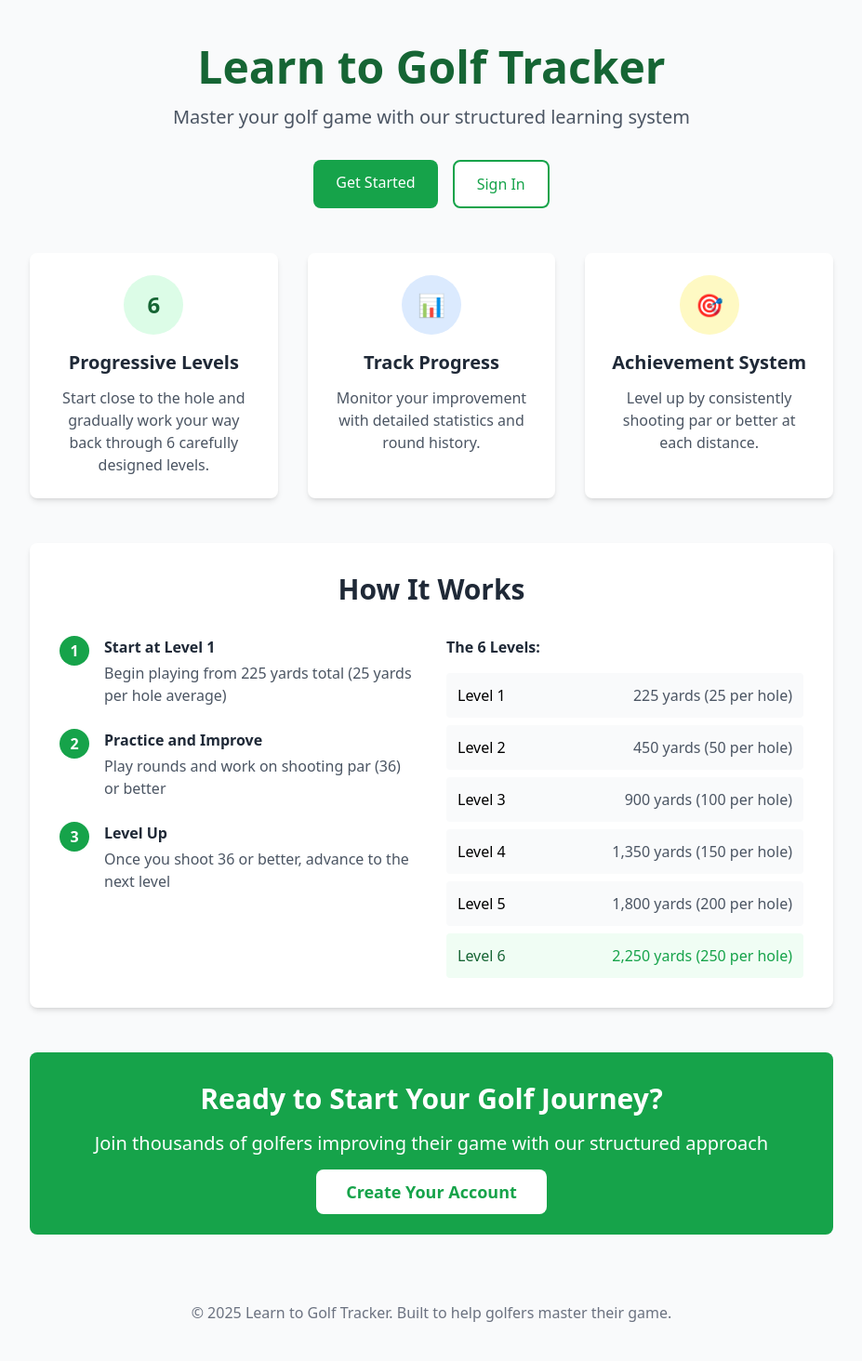
After one commit to jlbrooks/learntogolf, a Flask app: template templates/welcome.html in a window 1280 px wide. The commit adds this page. Shown: the whole page at 93% size, without its empty margins (176-1103 px from the left). Run offline with Flask 3, Linux system fonts and the light colour scheme; the template is opened without the code that fills it, so the values that code supplies are empty; some libraries are stand-ins or nearby versions.

Commit message:
Welcome page, multi-user working

```diff
--- a/app.py
+++ b/app.py
@@ -20,8 +20,11 @@ db.init_app(app)
 init_auth(app)
 
 @app.route('/')
-@login_required
 def index():
+    # If user is not authenticated, show welcome page
+    if not current_user.is_authenticated:
+        return render_template('welcome.html')
+
     # Get or create user profile
     profile = current_user.profile
     if not profile:
--- a/templates/history_section.html
+++ b/templates/history_section.html
@@ -36,10 +36,10 @@
 
                 <div class="text-right">
                     <div class="text-sm text-gray-500">
-                        {{ round.date.strftime('%m/%d/%y') }}
+                        {{ round.played_at.strftime('%m/%d/%y') }}
                     </div>
                     <div class="text-xs text-gray-400">
-                        {{ round.date.strftime('%I:%M %p') }}
+                        {{ round.played_at.strftime('%I:%M %p') }}
                     </div>
                 </div>
             </div>
--- /dev/null
+++ b/templates/welcome.html
@@ -0,0 +1,132 @@
+<!DOCTYPE html>
+<html lang="en">
+<head>
+    <meta charset="UTF-8">
+    <meta name="viewport" content="width=device-width, initial-scale=1.0">
+    <title>Learn to Golf Tracker - Welcome</title>
+    <script src="https://cdn.tailwindcss.com"></script>
+</head>
+<body class="bg-gray-50 min-h-screen">
+    <div class="container mx-auto p-4 max-w-4xl">
+        <!-- Header -->
+        <header class="text-center mb-12 pt-8">
+            <h1 class="text-4xl lg:text-5xl font-bold text-green-800 mb-4">Learn to Golf Tracker</h1>
+            <p class="text-xl text-gray-600 mb-8">Master your golf game with our structured learning system</p>
+            <div class="flex justify-center space-x-4">
+                <a href="{{ url_for('register') }}"
+                   class="bg-green-600 text-white px-6 py-3 rounded-lg hover:bg-green-700 transition-colors font-medium">
+                    Get Started
+                </a>
+                <a href="{{ url_for('login') }}"
+                   class="bg-white text-green-600 px-6 py-3 rounded-lg border-2 border-green-600 hover:bg-green-50 transition-colors font-medium">
+                    Sign In
+                </a>
+            </div>
+        </header>
+
+        <!-- Features Section -->
+        <main class="grid grid-cols-1 md:grid-cols-2 lg:grid-cols-3 gap-8 mb-12">
+            <!-- Feature 1 -->
+            <div class="bg-white rounded-lg shadow-md p-6 text-center">
+                <div class="bg-green-100 rounded-full w-16 h-16 flex items-center justify-center mx-auto mb-4">
+                    <span class="text-2xl font-bold text-green-800">6</span>
+                </div>
+                <h3 class="text-xl font-semibold text-gray-800 mb-3">Progressive Levels</h3>
+                <p class="text-gray-600">Start close to the hole and gradually work your way back through 6 carefully designed levels.</p>
+            </div>
+
+            <!-- Feature 2 -->
+            <div class="bg-white rounded-lg shadow-md p-6 text-center">
+                <div class="bg-blue-100 rounded-full w-16 h-16 flex items-center justify-center mx-auto mb-4">
+                    <span class="text-2xl">📊</span>
+                </div>
+                <h3 class="text-xl font-semibold text-gray-800 mb-3">Track Progress</h3>
+                <p class="text-gray-600">Monitor your improvement with detailed statistics and round history.</p>
+            </div>
+
+            <!-- Feature 3 -->
+            <div class="bg-white rounded-lg shadow-md p-6 text-center">
+                <div class="bg-yellow-100 rounded-full w-16 h-16 flex items-center justify-center mx-auto mb-4">
+                    <span class="text-2xl">🎯</span>
+                </div>
+                <h3 class="text-xl font-semibold text-gray-800 mb-3">Achievement System</h3>
+                <p class="text-gray-600">Level up by consistently shooting par or better at each distance.</p>
+            </div>
+        </main>
+
+        <!-- How It Works Section -->
+        <section class="bg-white rounded-lg shadow-md p-8 mb-12">
+            <h2 class="text-3xl font-bold text-gray-800 text-center mb-8">How It Works</h2>
+            <div class="grid grid-cols-1 md:grid-cols-2 gap-8">
+                <div class="space-y-6">
+                    <div class="flex items-start space-x-4">
+                        <div class="bg-green-600 text-white rounded-full w-8 h-8 flex items-center justify-center font-bold flex-shrink-0">1</div>
+                        <div>
+                            <h4 class="font-semibold text-gray-800 mb-1">Start at Level 1</h4>
+                            <p class="text-gray-600">Begin playing from 225 yards total (25 yards per hole average)</p>
+                        </div>
+                    </div>
+                    <div class="flex items-start space-x-4">
+                        <div class="bg-green-600 text-white rounded-full w-8 h-8 flex items-center justify-center font-bold flex-shrink-0">2</div>
+                        <div>
+                            <h4 class="font-semibold text-gray-800 mb-1">Practice and Improve</h4>
+                            <p class="text-gray-600">Play rounds and work on shooting par (36) or better</p>
+                        </div>
+                    </div>
+                    <div class="flex items-start space-x-4">
+                        <div class="bg-green-600 text-white rounded-full w-8 h-8 flex items-center justify-center font-bold flex-shrink-0">3</div>
+                        <div>
+                            <h4 class="font-semibold text-gray-800 mb-1">Level Up</h4>
+                            <p class="text-gray-600">Once you shoot 36 or better, advance to the next level</p>
+                        </div>
+                    </div>
+                </div>
+                <div class="space-y-4">
+                    <h4 class="font-semibold text-gray-800 mb-4">The 6 Levels:</h4>
+                    <div class="space-y-2">
+                        <div class="flex justify-between items-center p-3 bg-gray-50 rounded">
+                            <span class="font-medium">Level 1</span>
+                            <span class="text-gray-600">225 yards (25 per hole)</span>
+                        </div>
+                        <div class="flex justify-between items-center p-3 bg-gray-50 rounded">
+                            <span class="font-medium">Level 2</span>
+                            <span class="text-gray-600">450 yards (50 per hole)</span>
+                        </div>
+                        <div class="flex justify-between items-center p-3 bg-gray-50 rounded">
+                            <span class="font-medium">Level 3</span>
+                            <span class="text-gray-600">900 yards (100 per hole)</span>
+                        </div>
+                        <div class="flex justify-between items-center p-3 bg-gray-50 rounded">
+                            <span class="font-medium">Level 4</span>
+                            <span class="text-gray-600">1,350 yards (150 per hole)</span>
+                        </div>
+                        <div class="flex justify-between items-center p-3 bg-gray-50 rounded">
+                            <span class="font-medium">Level 5</span>
+                            <span class="text-gray-600">1,800 yards (200 per hole)</span>
+                        </div>
+                        <div class="flex justify-between items-center p-3 bg-green-50 rounded">
+                            <span class="font-medium text-green-800">Level 6</span>
+                            <span class="text-green-600">2,250 yards (250 per hole)</span>
+                        </div>
+                    </div>
+                </div>
+            </div>
+        </section>
+
+        <!-- CTA Section -->
+        <section class="text-center bg-green-600 text-white rounded-lg p-8">
+            <h2 class="text-3xl font-bold mb-4">Ready to Start Your Golf Journey?</h2>
+            <p class="text-xl mb-6">Join thousands of golfers improving their game with our structured approach</p>
+            <a href="{{ url_for('register') }}"
+               class="bg-white text-green-600 px-8 py-3 rounded-lg hover:bg-gray-100 transition-colors font-bold text-lg">
+                Create Your Account
+            </a>
+        </section>
+
+        <!-- Footer -->
+        <footer class="text-center text-gray-500 mt-12 py-6">
+            <p>&copy; 2025 Learn to Golf Tracker. Built to help golfers master their game.</p>
+        </footer>
+    </div>
+</body>
+</html>
```
Also changed, not shown: models.py (deleted, +0 -102 lines).
